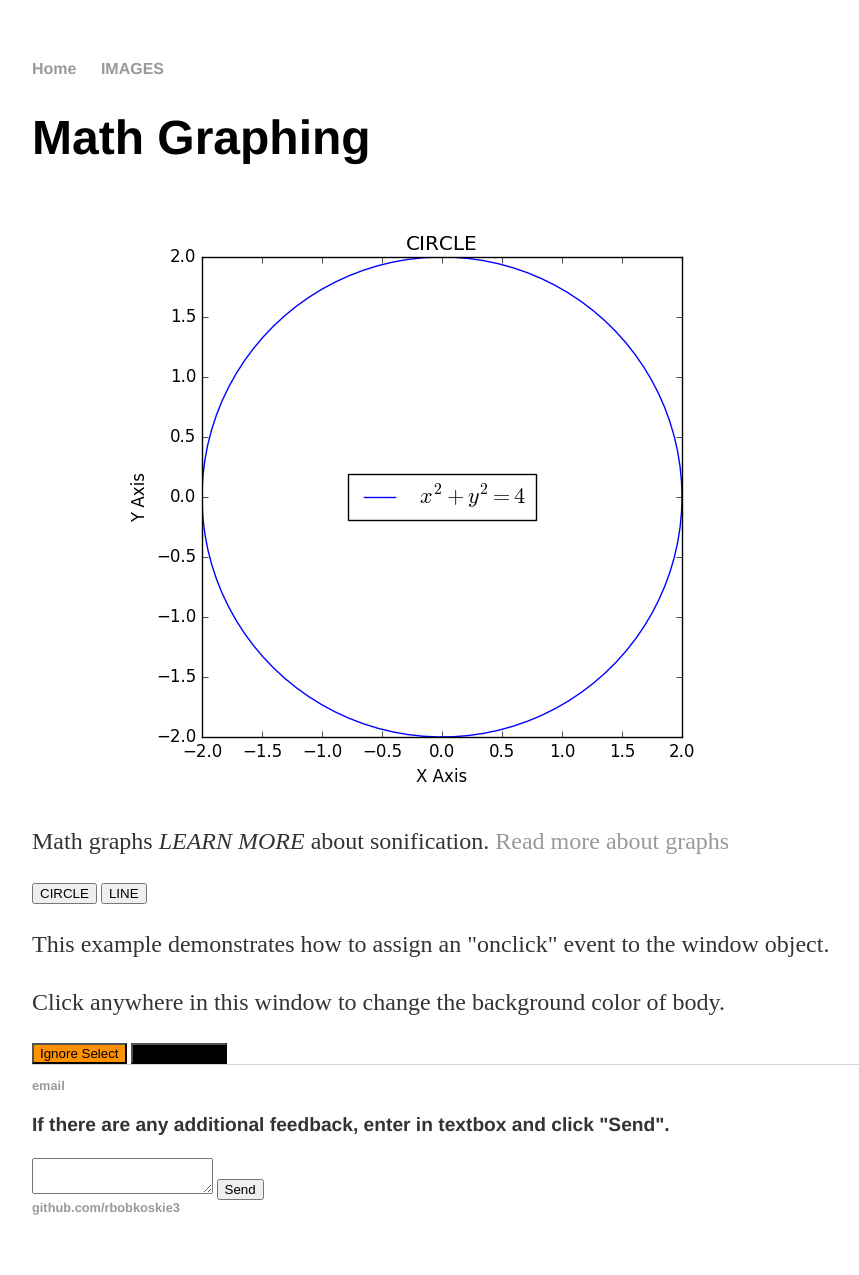
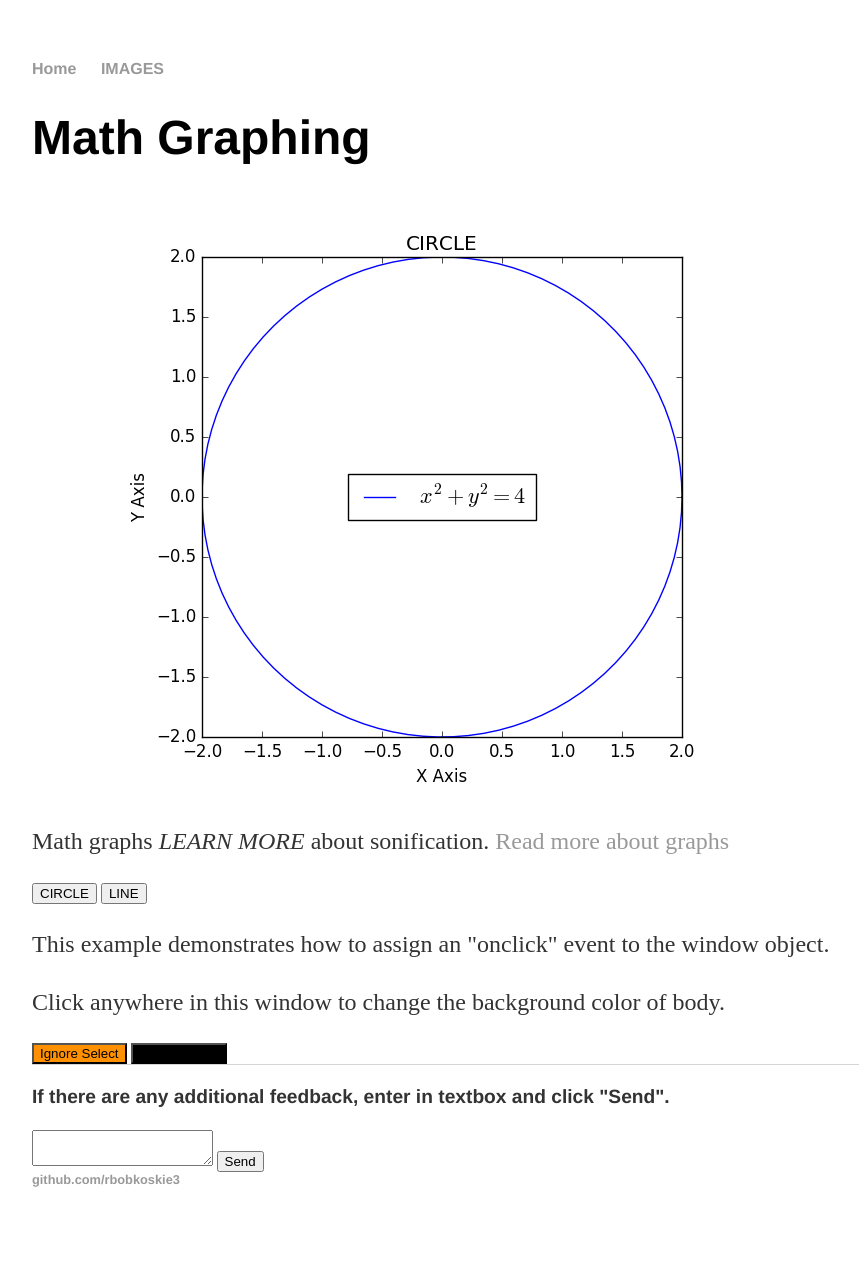
Before and after one commit to rbobkoskie3/rbobkoskie3.github.io, a Jekyll site: the page built from index.html, in a window 1280 px wide. Shown: the whole page, without its empty margins (160-1019 px from the left). Built offline with Jekyll 4.4.1, drawn with Linux system fonts in a browser that asks for light colours; after the commit the page ends 1247 px from its top, so only the background shows below that.

Commit message:
Update default.html

```diff
--- a/_layouts/default.html
+++ b/_layouts/default.html
@@ -19,7 +19,7 @@
 			</div><!-- /.container -->
 			<footer>
 	    		<ul>
-	        		<li><a href="mailto:rbobkoskie3@gatech.edu">email</a></li>
+	        		<!-- <li><a href="mailto:rbobkoskie3@gatech.edu">email</a></li> -->
 				<p>If there are any additional feedback, enter in textbox and click "Send".</p>
 				<form action="mailto:rbobkoskie3@gatech.edu" method="GET">
 					<textarea name="body"></textarea>
```
